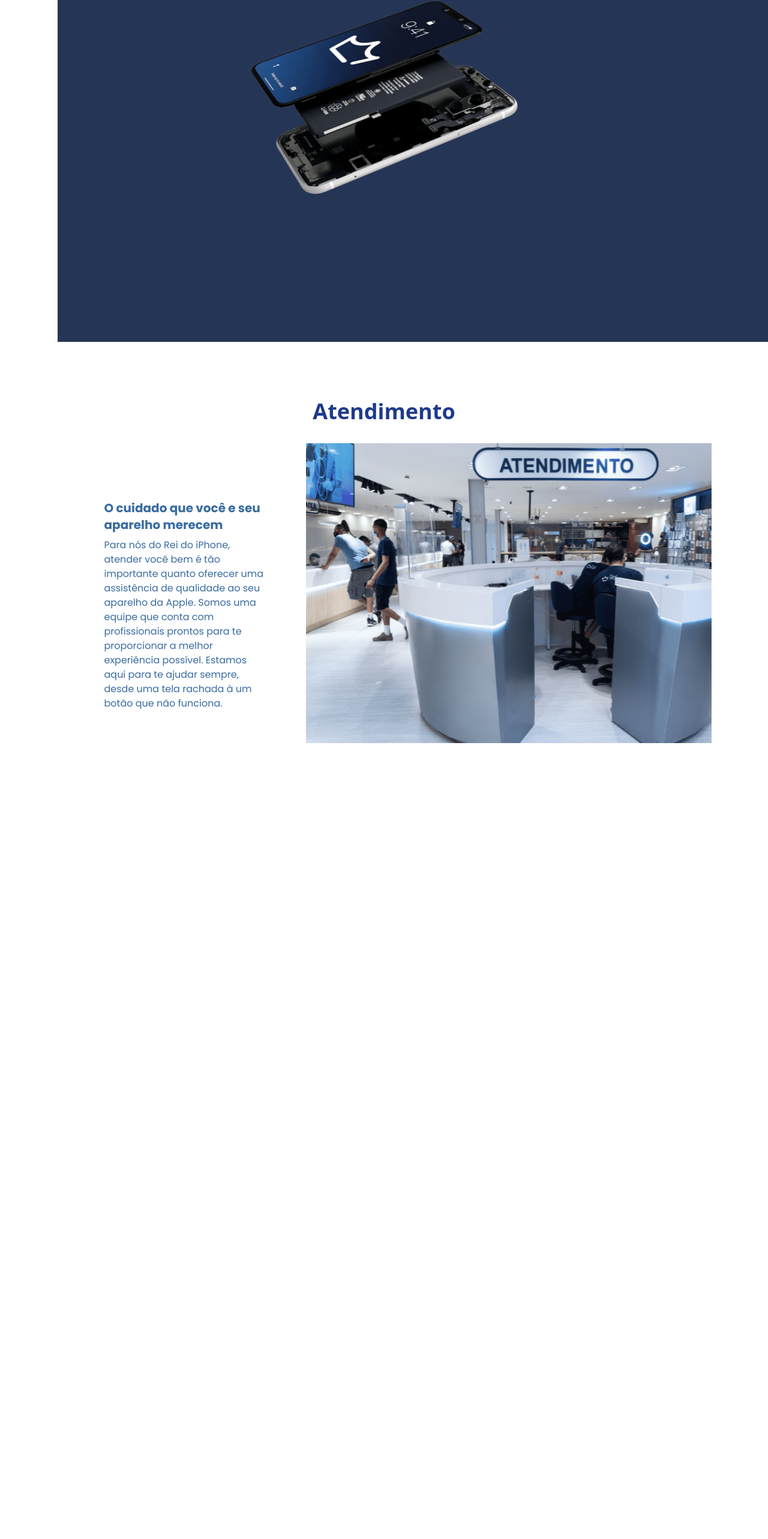
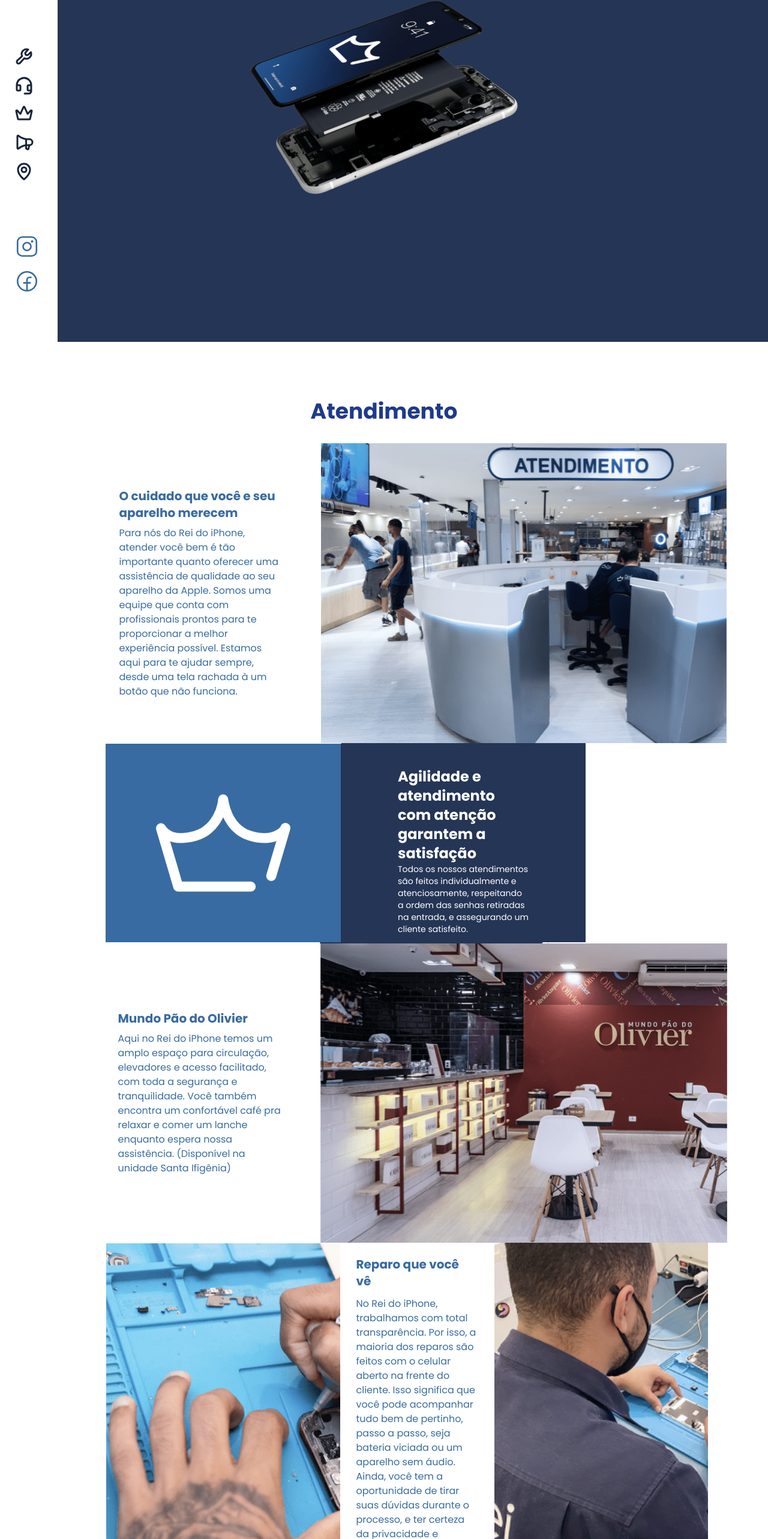
Before and after one commit to igor-devloper/clone-reiiPhone, a React (Vite) app: page / in a window 1280 px wide. Shown: the part 130-2696 px from the top of the page at 60% size. Before the commit the page ends 1409 px from the top, so only its background shows below. Built offline with nearby package versions, Linux system fonts and the light colour scheme.

Commit message:
add new fuctions

```diff
--- a/package.json
+++ b/package.json
@@ -9,6 +9,7 @@
     "preview": "vite preview"
   },
   "dependencies": {
+    "@phosphor-icons/react": "^2.0.8",
     "aos": "^2.3.4",
     "react": "^18.2.0",
     "react-dom": "^18.2.0"
--- a/src/App.tsx
+++ b/src/App.tsx
@@ -1,9 +1,9 @@
 import { useEffect } from 'react'
+import { Atendimento } from './components/Atendimento'
 import Aos from 'aos'
 import 'aos/dist/aos.css'
 import bg from './assets/bg.png'
-import logo from './assets/logo.png'
-import { Atendimento } from './components/Atendimento'
+import { Sidebar } from './components/Sidebar'
 
 
 export function App() {
@@ -13,27 +13,12 @@
   return (
     <div>
       <section className='flex h-[700px] bg-main' id='#home'>
-        <aside className='bg-white w-24 flex-col h-screen justify-center p-4 fixed'>
-          <img src={logo} alt="" className='max-h-8' />
-          <nav className='mt-56 p-4'>
-            <a href="#home" className=''>
-            </a>
-            <a href="">
-            </a>
-            <a href=""></a>
-            <a href=""></a>
-            <a href=""></a>
-
-          </nav>
-          <div>
-
-          </div>
-        </aside>
+        <Sidebar/>
         <div className='max-w-md m-auto mt-32 flex-1'>
           <img src={bg} alt="" className='m-auto' />
         </div>
       </section>
-      <Atendimento/>
+      <Atendimento />
     </div>
   )
 }
--- a/src/components/Atendimento.tsx
+++ b/src/components/Atendimento.tsx
@@ -8,28 +8,53 @@
 
 export function Atendimento() {
   return (
-    <section className='bg-white' id='#atendimento'>
+    <section className='bg-white font-head' id='#atendimento'>
       <div className='mt-24 '>
         <h1 className='text-blue-900 text-4xl flex justify-center font-bold mb-8' data-aos="fade-up">Atendimento</h1>
-        <div className="flex items-center justify-center text-xl ml-20">
+        <div className="flex items-center justify-center text-xl ml-[130px]">
           <div className='font-head max-w-[272px] mr-16 text-atendimento' data-aos="fade-right">
             <strong className='font-bold text-xl' >O cuidado que você e seu aparelho merecem</strong>
             <p className='mt-2 text-base'>Para nós do Rei do iPhone, atender você bem é tão importante quanto oferecer uma assistência de qualidade ao seu aparelho da Apple. Somos uma equipe que conta com profissionais prontos para te proporcionar a melhor experiência possível. Estamos aqui para te ajudar sempre, desde uma tela rachada à um botão que não funciona.</p>
           </div>
-          <img src={img1} alt="" className='flex mb-10' data-aos="fade-left" />
+          <img src={img1} alt="" className='flex' data-aos="fade-left" />
         </div>
       </div>
-      <div>
-
+      <div className='flex mx-44 max-h-[332px]'>
+        <img src={img2} alt="" className='z-50' />
+        <div className='w-[407px] bg-main p-10 ' data-aos="fade-right">
+          <h1 className='text-white text-2xl font-bold max-w-[219px] m-auto'>Agilidade e atendimento com atenção garantem a satisfação</h1>
+          <p className='text-white text-sm max-w-[219px] m-auto'>Todos os nossos atendimentos são feitos individualmente e atenciosamente, respeitando a ordem das senhas retiradas na entrada, e assegurando um cliente satisfeito.</p>
+        </div>
       </div>
-      <div>
-
+      <div className=''>
+        <div className="flex items-center justify-center text-xl ml-[130px]">
+          <div className='font-head max-w-[272px] mr-16 text-atendimento' data-aos="fade-right">
+            <strong className='font-bold text-xl' >Mundo Pão do Olivier</strong>
+            <p className='mt-2 text-base'>Aqui no Rei do iPhone temos um amplo espaço para circulação, elevadores e acesso facilitado, com toda a segurança e tranquilidade. Você também encontra um confortável café pra relaxar e comer um lanche enquanto espera nossa assistência. (Disponível na unidade Santa Ifigênia)</p>
+          </div>
+          <img src={img3} alt="" className='flex' data-aos="fade-left" />
+        </div>
       </div>
-      <div>
-
+      <div className='flex'>
+        <div className='pl-44' data-aos="fade-right">
+          <img src={img4} alt="" />
+        </div>
+        <div className=' m-auto text-atendimento' data-aos="fade-down">
+          <h1 className='mt-4 text-xl font-bold max-w-[191px]'>Reparo que você vê</h1>
+          <p className='mt-[12px] text-base max-w-[204px]'>No Rei do iPhone, trabalhamos com total transparência. Por isso, a maioria dos reparos são feitos com o celular aberto na frente do cliente. Isso significa que você pode acompanhar tudo bem de pertinho, passo a passo, seja bateria viciada ou um aparelho sem áudio. Ainda, você tem a oportunidade de tirar suas dúvidas durante o processo, e ter certeza da privacidade e segurança que a nossa assistência proporciona.</p>
+        </div>
+        <div  data-aos="fade-left" className='mr-[100px]'>
+          <img src={img5} alt="" />
+        </div>
       </div>
-      <div>
-
+      <div className='flex'>
+        <img src={img6} alt="" className='ml-[570px]' data-aos="fade-up"/>
+        <div className='w-[357px] h-[346px] bg-main mt-72'>
+          <div className='text-white p-14'>
+            <h1 className='text-xl font-bold' data-aos="fade-up-left">Aparelhos reparados rapidinho</h1>
+            <p className='mt-4' data-aos="fade-up-left">Arrumamos aparelhos super rápido. Nossos reparos de iPhone duram, em média, 30 minutos. Mas, caso seja necessário mais tempo, avisamos nossos clientes com antecedência.</p>
+          </div>
+        </div>
       </div>
     </section>
   )
--- /dev/null
+++ b/src/components/Sidebar.tsx
@@ -0,0 +1,35 @@
+import { CrownSimple, FacebookLogo, Headset, InstagramLogo, MapPin, Megaphone, Wrench } from "@phosphor-icons/react";
+import logo from '../assets/logo.png'
+
+export function Sidebar() {
+  return (
+    <aside className='bg-white w-24 h-screen fixed'>
+      <img src={logo} alt="" className='max-h-8 flex m-auto mt-10' />
+      <nav className='mt-28 p-6 space-y-4'>
+        <a href="#home" className='flex items-center gap-2'>
+          <Wrench size={32} color="#192338" weight="bold" />
+        </a>
+        <a href="" className='flex items-center gap-2'>
+          <Headset size={32} color="#192338" weight="bold" />
+        </a>
+        <a href="" className='flex items-center gap-2'>
+          <CrownSimple size={32} color="#192338" weight="bold" />
+        </a>
+        <a href="" className='flex items-center gap-2'>
+          <Megaphone size={32} color="#192338" weight="bold" />
+        </a>
+        <a href="" className='flex items-center gap-2'>
+          <MapPin size={32} color="#192338" weight="bold" />
+        </a>
+      </nav>
+      <div className='p-6 space-y-4 mt-10'>
+        <a href="" className='flex items-center gap-2'>
+          <InstagramLogo size={42} color="#386BA1" />
+        </a>
+        <a href="" className='flex items-center gap-2'>
+          <FacebookLogo size={42} color="#386BA1" />
+        </a>
+      </div>
+    </aside>
+  )
+}
```
Also changed, not shown: src/styles/global.css (line endings or trailing spaces), 1 other file (tests, documents, lock files or other folders).
